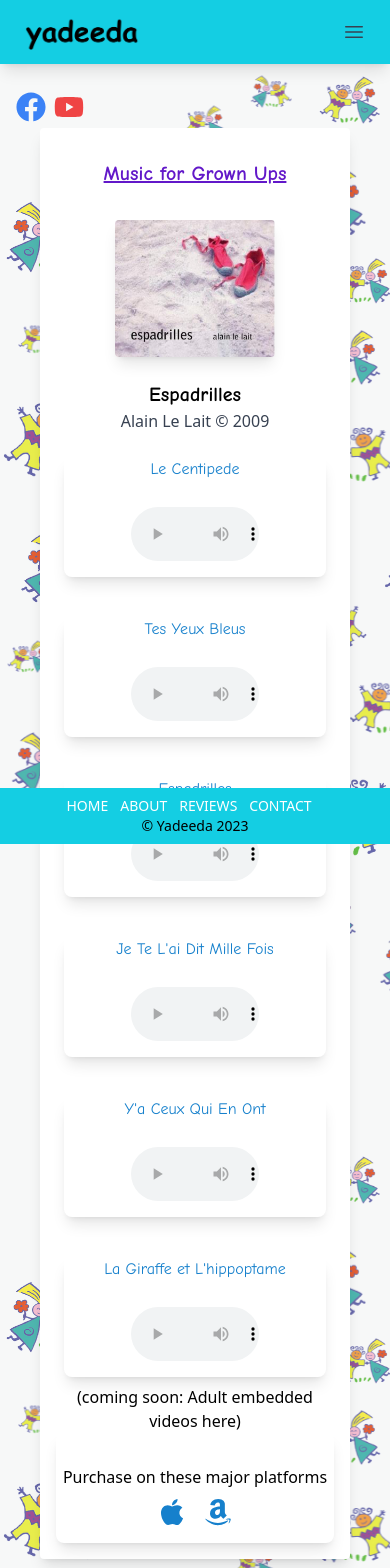
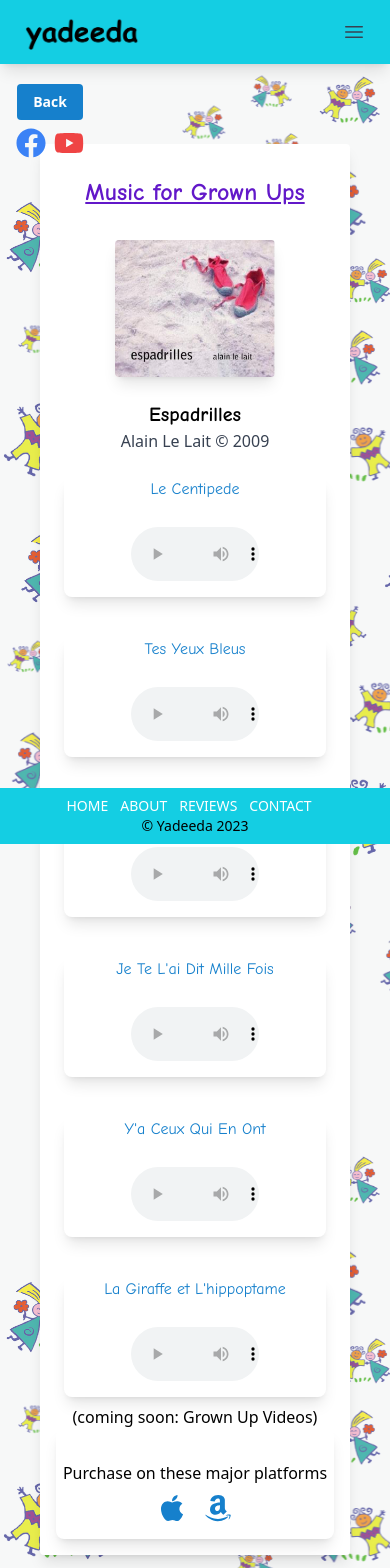
Before and after one commit to sjlelait/yadeeda, a React (Create React App) app: page /espadrilles in a window 390 px wide. Shown: the top 1568 px of the page. Built offline with nearby package versions, Linux system fonts and the light colour scheme.

Commit message:
wip: edits styling throughout for consistency

```diff
--- a/src/components/NavButtons.js
+++ b/src/components/NavButtons.js
@@ -14,6 +14,7 @@ const NavButtons = (props) =>  {
     const showGoBackButton =
         location.pathname === '/videos' ||
         location.pathname === '/songs' ||
+        location.pathname === '/espadrilles' ||
         /^\/song\/\d+$/.test(location.pathname);
 
     return (
--- a/src/pages/Espadrilles.js
+++ b/src/pages/Espadrilles.js
@@ -6,9 +6,9 @@ import PurchaseButtons from '../components/PurchaseButtons';
 
 const Espadrilles = () => {
     return (
-        <div className="min-h-screen bg-white rounded shadow-lg p-4 m-2 mt-16 md:mt-20 md:p-6 md:m-20">
+        <div className="min-h-screen bg-white rounded shadow-lg p-4 m-2 mt-20 md:mt-20 md:p-6 md:m-20">
             <div className="items-center justify-center">
-                <h1 className="text-xl mt-20 mb-8 mt-4 lg:text-3xl font-bold underline font-homeP text-ydPurple">
+                <h1 className="text-2xl mt-20 mb-8 mt-4 lg:text-3xl font-bold underline font-homeP text-ydPurple">
                     Music for Grown Ups
                 </h1>
                 <img
@@ -30,7 +30,7 @@ const Espadrilles = () => {
                 ))}
                 </div>
             </div>
-            <p>(coming soon: Adult embedded videos here)</p>
+            <p>(coming soon: Grown Up Videos)</p>
             <div className="mt-auto">
                 <PurchaseButtons />
             </div>
--- a/src/pages/Music.js
+++ b/src/pages/Music.js
@@ -8,7 +8,7 @@ import PurchaseButtons from '../components/PurchaseButtons';
 const Music = (props) => {
     return (
         <div className="content bg-white rounded shadow-lg md:m-30 md:mr-26 md:ml-26">
-            <div className="text-xl md:text-3xl font-bold font-homeP text-ydPurple underline">
+            <div className="text-2xl md:text-3xl font-bold font-homeP text-ydPurple underline">
                 <h1 className="mt-20 md:mt-24 pt-6">Music & Videos by</h1>
                 <p className="mt-2 mb-8 md:mb-10">Alain Le Lait</p>
             </div>
--- a/src/pages/Song.js
+++ b/src/pages/Song.js
@@ -9,9 +9,9 @@ const Song = () => {
 
 
     return (
-        <div className="w-full overflow-auto text-center md:text-left mt-16 md:p-16">
+        <div className="w-full overflow-auto text-center mt-16 md:text-left md:p-16">
             <div className="flex flex-col md:flex-row bg-white rounded-lg shadow-lg md:p-4">
-                <img src={song.image} alt="Yadeeda Album" className="w-32 h-32 mt-12 ml-16 rounded shadow-lg md:m-8" />
+                <img src={song.image} alt="Yadeeda Album" className="w-32 h-32 mt-12 ml-12 rounded shadow-lg md:m-8" />
                 {song.titleF ? (
                 <div className="mt-10 md:flex md:flex-row md:items-start">
                     <div className="md:w-1/2 pr-4">
--- a/src/pages/Videos.js
+++ b/src/pages/Videos.js
@@ -26,7 +26,7 @@ const Videos = (props) => {
 
   return (
     <div className="content bg-white rounded shadow-lg p-4 m-2 mt-20 md:p-6 md:m-20">
-      <h1 className="text-xl mt-6 text-2xl lg:mb-8 lg:text-3xl font-bold font-homeP underline text-ydPurple">Yadeeda Videos</h1>
+      <h1 className="text-2xl mt-6 mb-4 lg:mb-8 lg:text-3xl font-bold font-homeP underline text-ydPurple">Yadeeda Videos</h1>
         <Playlist
             playlists={playlists}
             selectedPlaylist={selectedPlaylist}
```
